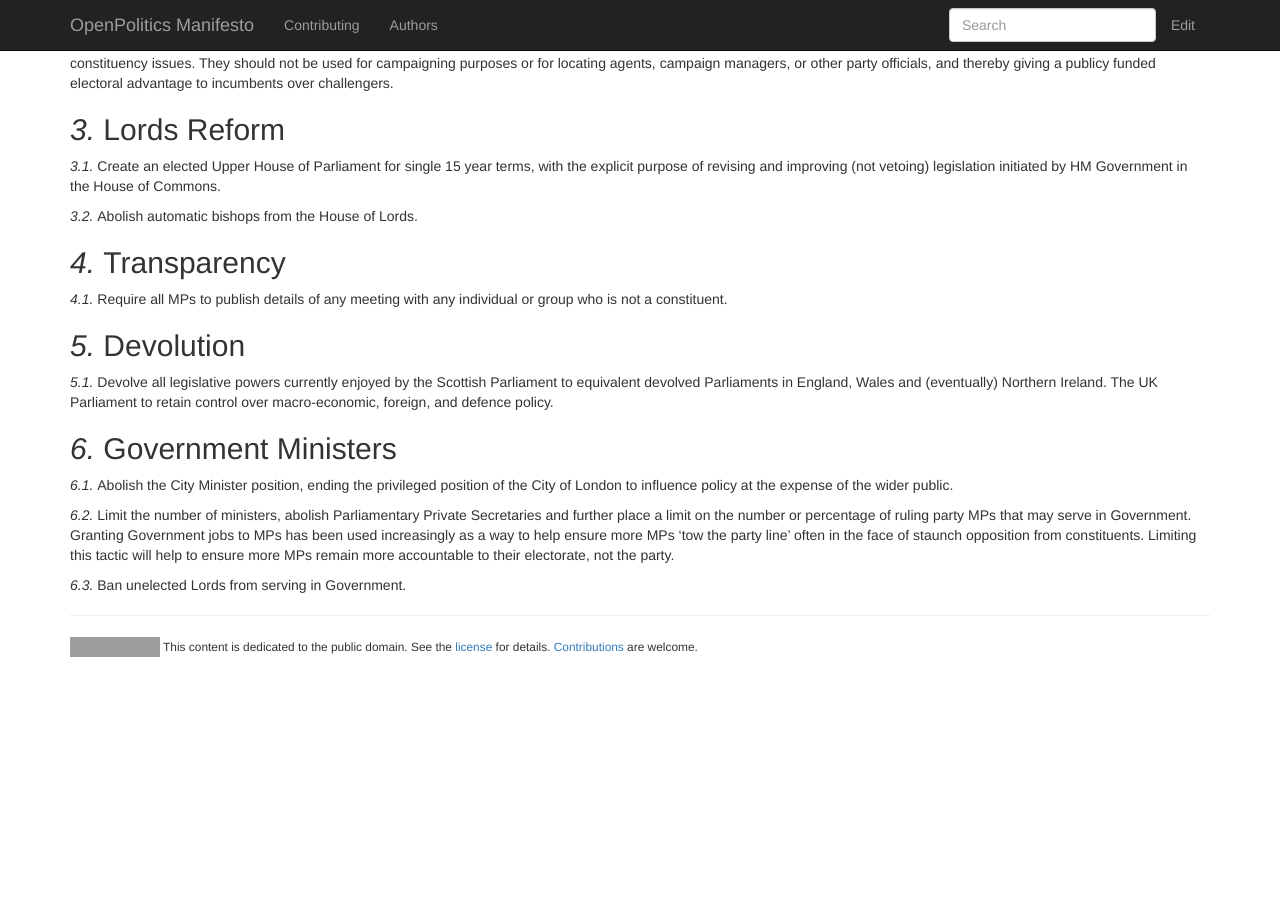
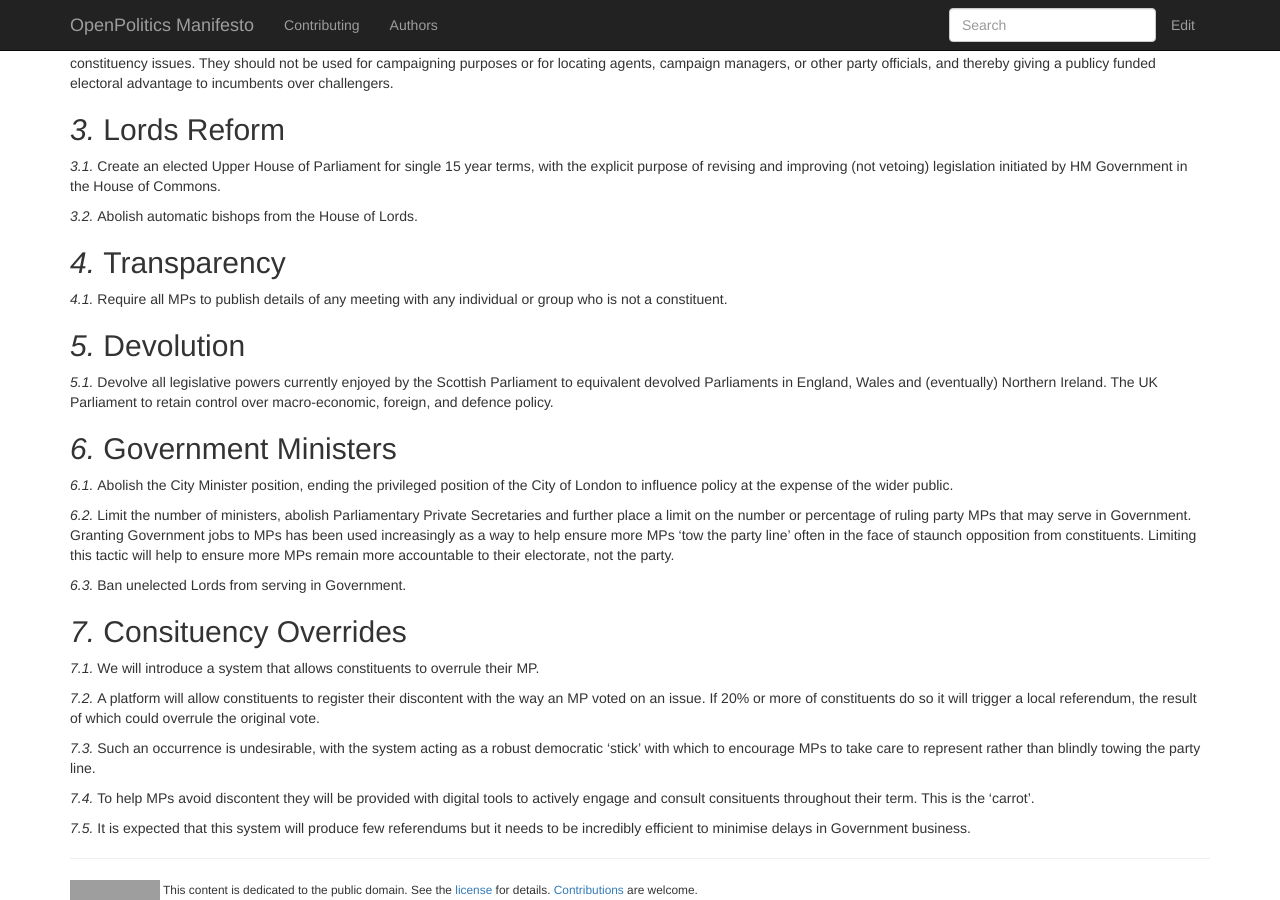
Before and after one commit to openpolitics/manifesto, a Jekyll site: the page built from democracy.md, in a window 1280 px wide and 900 px high, scrolled down 648 px. Built offline with Jekyll 4.4.1, drawn with Linux system fonts in a browser that asks for light colours; nearby versions of some CDN libraries; before the commit the page ends 1305 px from its top, so only the background shows below that; grey boxes are pictures that could not be loaded.

Commit message:
Consituency overrides

```diff
--- a/democracy.md
+++ b/democracy.md
@@ -53,3 +53,15 @@ Abolish the City Minister position, ending the privileged position of the City o
 Limit the number of ministers, abolish Parliamentary Private Secretaries and further place a limit on the number or percentage of ruling party MPs that may serve in Government. Granting Government jobs to MPs has been used increasingly as a way to help ensure more MPs 'tow the party line' often in the face of staunch opposition from constituents. Limiting this tactic will help to ensure more MPs remain more accountable to their electorate, not the party.
 
 Ban unelected Lords from serving in Government.
+
+## Consituency Overrides
+
+We will introduce a system that allows constituents to overrule their MP.
+
+A platform will allow constituents to register their discontent with the way an MP voted on an issue. If 20% or more of constituents do so it will trigger a local referendum, the result of which could overrule the original vote.
+
+Such an occurrence is undesirable, with the system acting as a robust democratic 'stick' with which to encourage MPs to take care to represent rather than blindly towing the party line.
+
+To help MPs avoid discontent they will be provided with digital tools to actively engage and consult consituents throughout their term. This is the 'carrot'.
+
+It is expected that this system will produce few referendums but it needs to be incredibly efficient to minimise delays in Government business.
```
